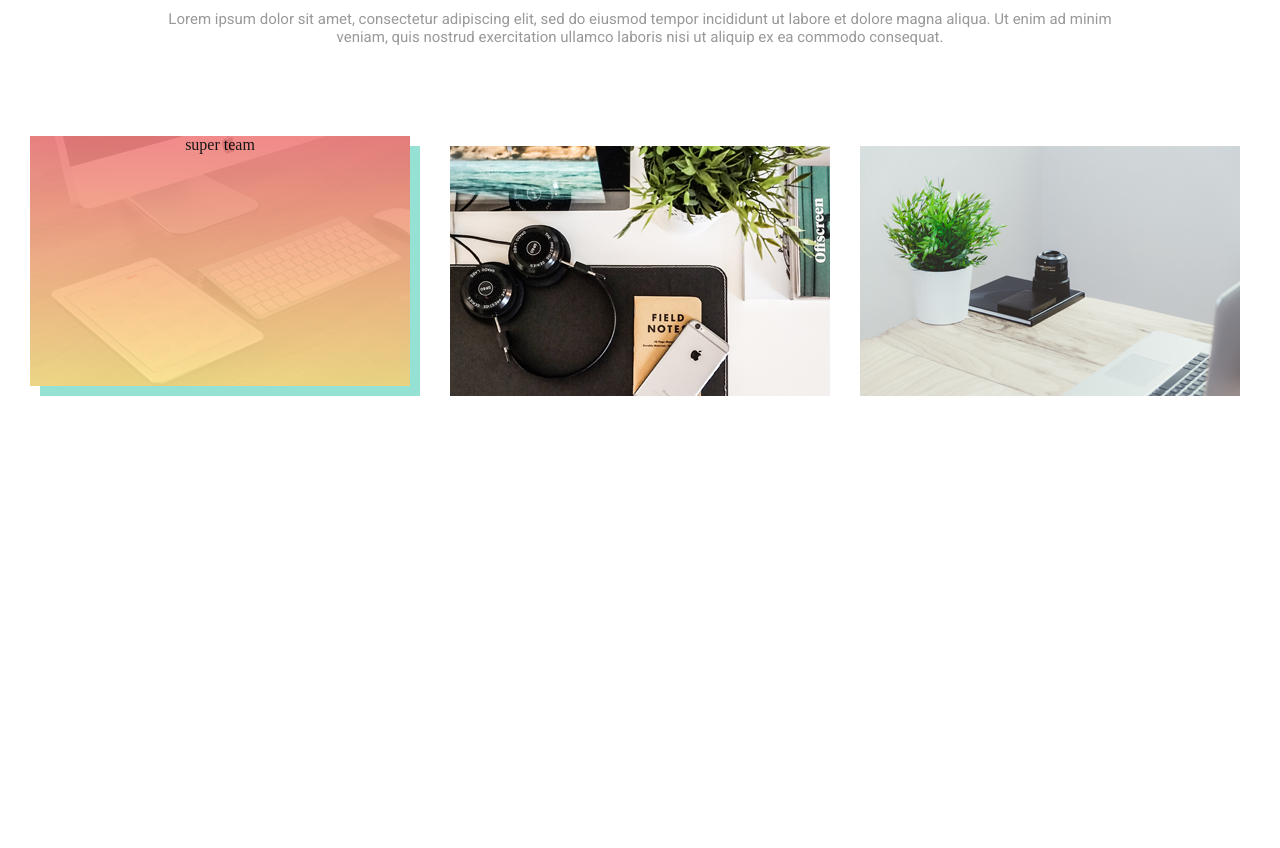
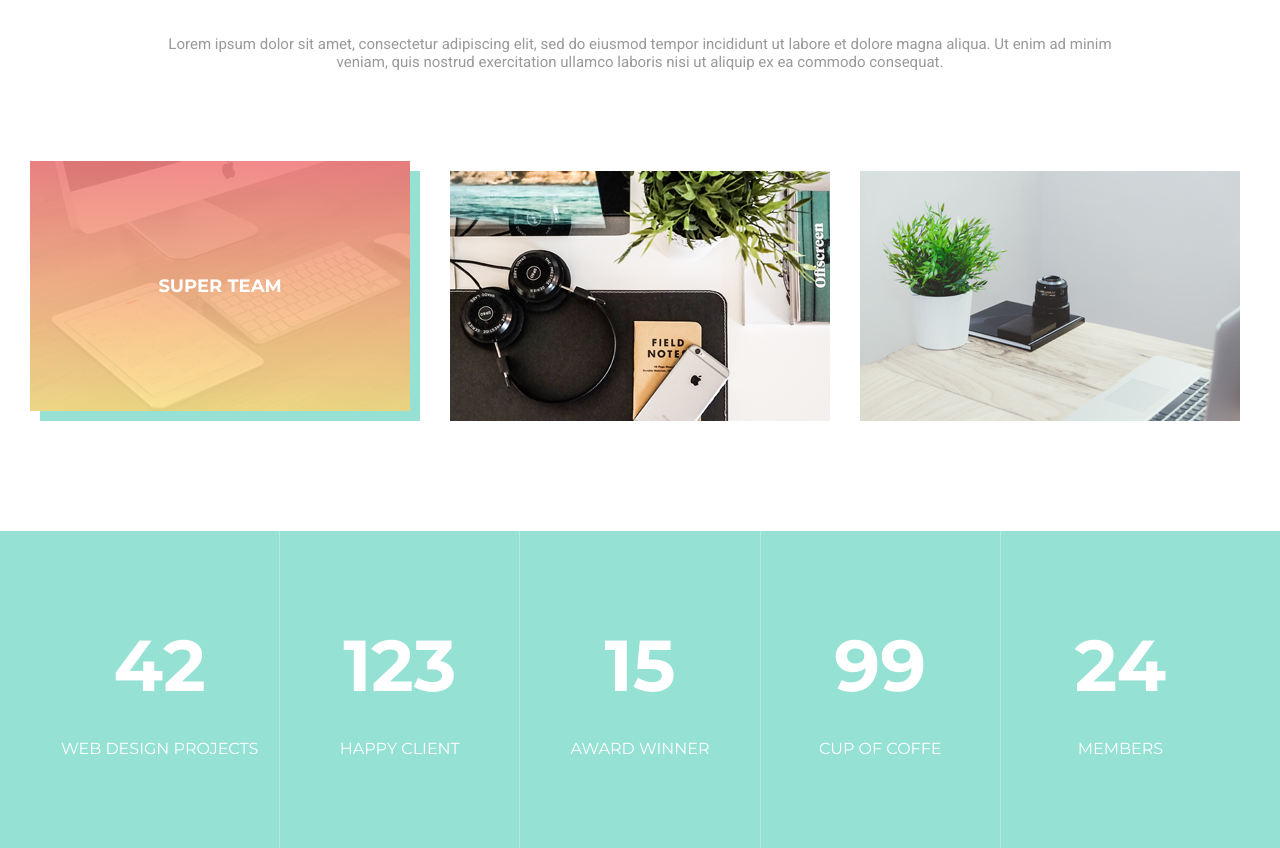
Before and after one commit to schkrisztian/mogo, a plain HTML site: page index.html in a window 1280 px wide. Shown: the part 1040-1888 px from the top of the page. Before the commit the page ends 1546 px from the top, so only its background shows below. Drawn offline with Linux system fonts and the light colour scheme.

Commit message:
Another block added

```diff
--- a/index.html
+++ b/index.html
@@ -97,15 +97,15 @@
                         <div class="box">
                             <img src="images/aboutus2.png" alt="">
                             <div class="box-bg">
-                                    super team
-                                </div>
+                                super team
+                            </div>
                         </div>
 
                         <div class="box">
                             <img src="images/aboutus3.png" alt="">
                             <div class="box-bg">
-                                    super team
-                                </div>
+                                super team
+                            </div>
                         </div>
                     </div>
 
@@ -113,5 +113,36 @@
             </section>
 
 
+            <section class="statics">
+                <div class="container d-flex">
+
+                    <div class="box">
+                        <span>42</span>
+                        web design projects
+                    </div>
+
+                    <div class="box">
+                        <span>123</span>
+                        happy client
+                    </div>
+
+                    <div class="box">
+                        <span>15</span>
+                        award winner
+                    </div>
+
+                    <div class="box">
+                        <span>99</span>
+                        cup of coffe
+                    </div>
+
+                    <div class="box">
+                        <span>24</span>
+                        members
+                    </div>
+
+                </div>
+            </section>
+
         </body>
     </html>
--- a/style/style.scss
+++ b/style/style.scss
@@ -18,6 +18,10 @@ $secondory-font: 'Kaushan Script';
     height: 3px;
     margin: 40px auto 45px auto;
     background: #f38181;
+}
+
+.d-flex{
+    display: flex !important;
 }
 
 header{
@@ -153,9 +157,12 @@ section.about-us{
     margin: 90px auto 110px auto;
 
     .title{
+        color: #333333;
+
         h2{
             font-size: 24px;
             font-family: $secondory-font;
+            margin-bottom: 25px;
         }
         h1{
             font-family: $primary-font;
@@ -195,8 +202,18 @@ section.about-us{
                 left: 0;
                 transition: all .3s;
                 background: rgb(252,227,138);
-                background: linear-gradient(0deg, rgba(252,227,138,1) 0%, rgba(243,129,129,1) 100%);
-                opacity: 0
+                background: linear-gradient(0deg, rgba(252,227,138,0.9) 0%, rgba(243,129,129,.9) 100%);
+                opacity: 0;
+                display: flex;
+                align-items: center;
+                justify-content: center;
+                font-size: 18px;
+                font-family: $primary-font;
+                font-weight: bold;
+                text-transform: uppercase;
+                color: #fff;
+
+
             }
 
         }
@@ -207,15 +224,17 @@ section.about-us{
                 margin-left: -20px;
                 margin-top: -10px;
                 transition: margin .3s;
-                cursor: pointer;
             }
 
             .box-bg{
                 margin-left: -10px;
                 margin-top: -10px;
                 z-index: 444;
-                opacity: .9;
+                opacity: 1;
                 transition: all .3s;
+                cursor: pointer;
+
+
             }
         }
 
@@ -223,3 +242,30 @@ section.about-us{
     }
 
 }
+
+
+section.statics{
+    background: #95e1d3;
+
+    .box{
+        width: calc(100% * 1/5);
+        text-align: center;
+        text-transform: uppercase;
+        font-family: $primary-font, sans-serif;
+        font-family: 14px;
+        color: #fff;
+        border-right: 1px solid rgba(255,255,255,.3);
+    padding: 90px 0;
+
+        span{
+            display: block;
+            font-size: 72px;
+            font-weight: bold;
+            margin-bottom: 30px;
+        }
+    }
+
+    .box:last-child{
+        border-right: 0;
+    }
+}
```
Also changed, not shown: style/style.css, 1 other file.
